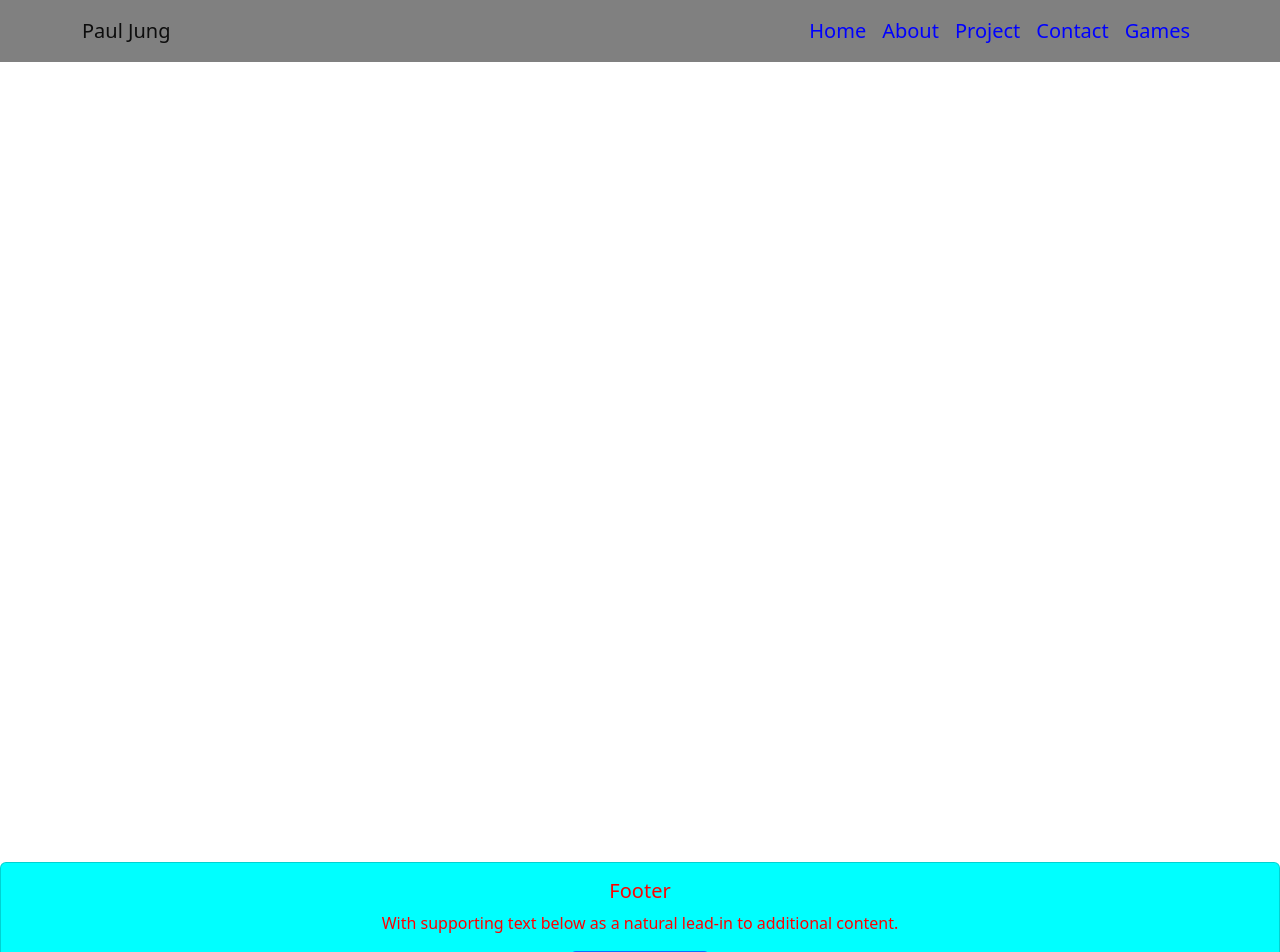
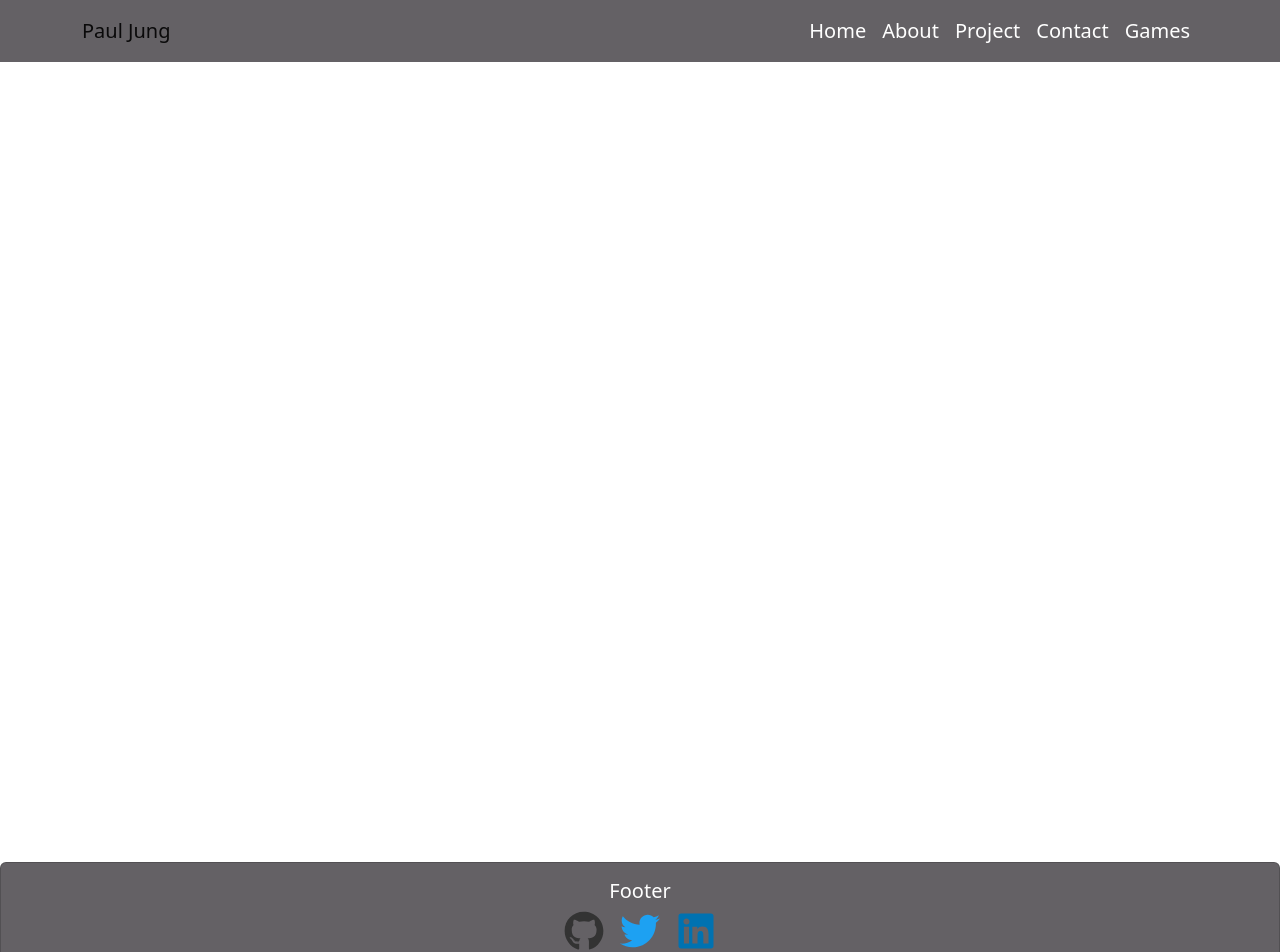
Before and after one commit to thejunglife/portfolio-website, a React (Create React App) app in the folder client/: page /about in a window 1280 px wide. Shown: the top 952 px of the page. Built offline with nearby package versions, Linux system fonts and the light colour scheme.

Commit message:
added footer/social icons

```diff
--- a/client/src/App.css
+++ b/client/src/App.css
@@ -0,0 +1,11 @@
+:root {
+  --midnight-green-eagle-green: #00323dff;
+  --blue-sapphire: #00627aff;
+  --dark-sea-green: #8db580ff;
+  --lavender-blue: #cbc5eaff;
+  --granite-gray: #646165ff;
+}
+
+html, body {
+  min-height: 100%
+}
--- a/client/src/components/Footer/Footer.js
+++ b/client/src/components/Footer/Footer.js
@@ -1,7 +1,8 @@
 import React from 'react'
 import './footer.css'
-import Button from 'react-bootstrap/Button'
 import Card from 'react-bootstrap/Card'
+
+import { FaGithub, FaLinkedin, FaTwitter } from 'react-icons/fa'
 
 const Footer = () => {
   return (
@@ -9,11 +10,31 @@ const Footer = () => {
       <Card.Body>
         <Card.Title>Footer</Card.Title>
         <Card.Text>
-          With supporting text below as a natural lead-in to additional content.
+          <div className="social">
+            <a
+              href="https://www.github.com"
+              target="_blank"
+              rel="noreferrer noopener"
+            >
+              <FaGithub className="github" />
+            </a>
+            <a
+              href="https://www.twitter.com"
+              target="_blank"
+              rel="noreferrer noopener"
+            >
+              <FaTwitter className="twitter" />
+            </a>
+            <a
+              href="https://www.linkedin.com"
+              target="_blank"
+              rel="noreferrer noopener"
+            >
+              <FaLinkedin className="linkedin" />
+            </a>
+          </div>
         </Card.Text>
-        <Button variant="primary">Go somewhere</Button>
       </Card.Body>
-      <Card.Footer className="text-muted">2 days ago</Card.Footer>
     </Card>
   )
 }
--- a/client/src/components/Footer/footer.css
+++ b/client/src/components/Footer/footer.css
@@ -1,9 +1,38 @@
 .text-center {
-  color: red;
-  background-color: aqua;
-  position: absolute;
+  color: white;
+  background-color: var(--granite-gray);
+  position: relative;
   left: 0;
   /* this makes the footer at bottom of viewport height */
   margin-top: 100vh;
   right: 0;
 }
+
+img,
+svg {
+  font-size: 40px;
+  color: black;
+  margin: 0 0.5rem;
+  transition: transform 250ms;
+  display: inline-block;
+}
+
+img,
+svg:hover {
+  transform: translateY(-2px);
+}
+
+img,
+svg.github {
+  color: #333;
+}
+
+img,
+svg.twitter {
+  color: #1da1f2;
+}
+
+img,
+svg.linkedin {
+  color: #0072b1;
+}
--- a/client/src/components/Navbar/Navbar.js
+++ b/client/src/components/Navbar/Navbar.js
@@ -14,7 +14,7 @@ const NavBar = () => {
   }
 
   return (
-    <Navbar sticky="top" bg="gray" expand="lg">
+    <Navbar sticky="top" expand="lg">
       <Container>
         <Navbar.Brand>Paul Jung</Navbar.Brand>
         <Navbar.Toggle aria-controls="basic-navbar-nav" />
--- a/client/src/components/Navbar/navbar.css
+++ b/client/src/components/Navbar/navbar.css
@@ -1,15 +1,15 @@
 nav {
-  background: gray;
+  background: var(--granite-gray);
 }
 
 a.navbar-brand {
-  color: blue;
-  font-size: 30px;
+  color: white;
+  font-size: 50px;
 }
 
 /* navbar links */
 a.nav-link {
-  color: blue;
+  color: white;
   font-size: 20px;
 }
 
@@ -20,9 +20,9 @@ a.nav-link {
 
 /* the nav links */
 .navbar-nav .nav-link:hover {
-  color: red;
+  color: var(--dark-sea-green);
 }
 
 .ms-auto.active-scroll-spy {
-  color: black;
+  color: var(--dark-sea-green);
 }
```
